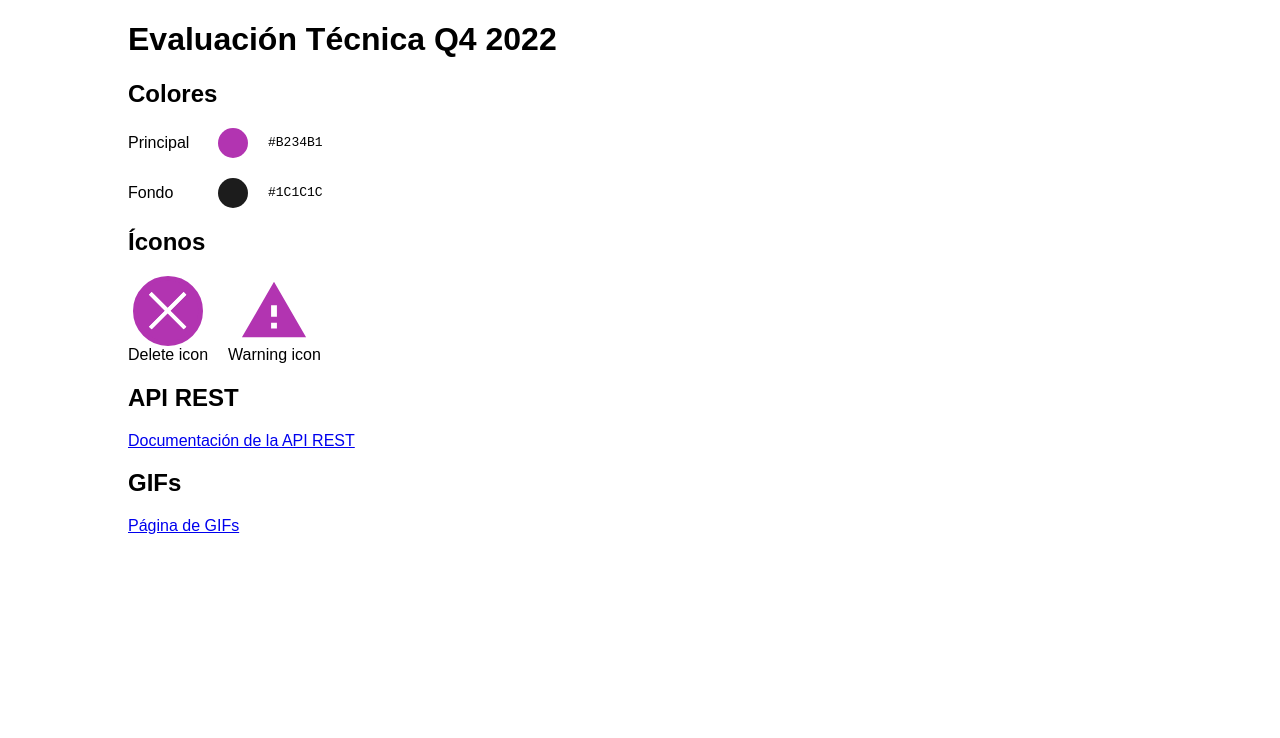
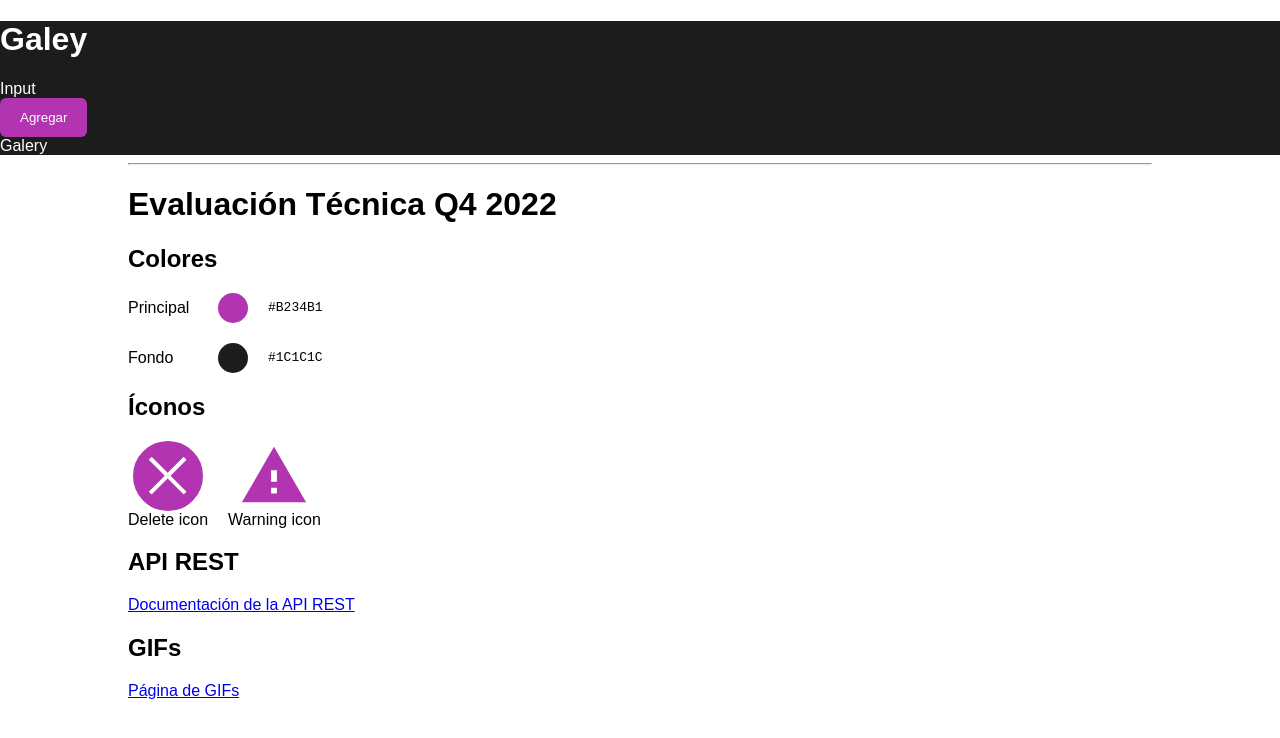
Before and after one commit to bjuanacio/evaluacion-Q4-2022, a React (Create React App) app: page / in a window 1280 px wide. Shown: the top 738 px of the page. Built offline with nearby package versions, Linux system fonts and the light colour scheme.

Commit message:
Develop Button

```diff
--- a/src/app.tsx
+++ b/src/app.tsx
@@ -2,10 +2,15 @@ import DeleteIcon from "./assets/delete-icon.svg";
 import WarningIcon from "./assets/warning-icon.svg";
 
 import "./app.scss";
+import Galery from "./components/page/galery/galery";
 
 const App = () => {
   return (
+    <>
+      <Galery />
       <div className="app">
+        <div></div>
+        <hr />
         <h1>Evaluación Técnica Q4 2022</h1>
         <section>
           <h2>Colores</h2>
@@ -58,6 +63,7 @@ const App = () => {
           </div>
         </section>
       </div>
+    </>
   );
 };
 
--- /dev/null
+++ b/src/components/atoms/button/button.scss
@@ -0,0 +1,26 @@
+.button {
+  background-color: var(--main);
+  border: none;
+  border-radius: 6px;
+  padding: 12px 20px;
+  color: #ffff;
+  cursor: pointer;
+  transition: all 0.2s;
+
+  &:hover {
+    opacity: 0.1;
+  }
+
+  &--circle {
+    padding: 0px;
+    border-radius: 50%;
+    width: 30px;
+    height: 30px;
+  }
+
+  &--secondary {
+    color: var(--main);
+    background-color: #ffff;
+    border: 2px solid var(--main);
+  }
+}
--- /dev/null
+++ b/src/components/atoms/button/button.tsx
@@ -0,0 +1,28 @@
+import { FC, ReactNode } from "react";
+import "./button.scss";
+
+interface ButtonProps {
+  children: ReactNode;
+  isCircle?: boolean;
+  type?: "primary" | "secondary";
+  onClick: () => void;
+}
+
+const Button: FC<ButtonProps> = ({
+  children,
+  isCircle,
+  type = "primary",
+  onClick,
+}) => {
+  let buttonClasses = "button";
+  if (isCircle) buttonClasses += " button--circle";
+  if (type === "secondary") buttonClasses += " button--secondary";
+
+  return (
+    <button className={buttonClasses} onClick={onClick}>
+      {children}
+    </button>
+  );
+};
+
+export default Button;
--- /dev/null
+++ b/src/components/page/galery/galery.scss
@@ -0,0 +1,4 @@
+.galery {
+  background-color: var(--background);
+  color: #ffff;
+}
--- /dev/null
+++ b/src/components/page/galery/galery.tsx
@@ -0,0 +1,17 @@
+import Button from "../../atoms/button/button";
+import "./galery.scss"
+
+function Galery() {
+  return (
+    <div className="galery">
+      <h1>Galey</h1>
+      <section>
+        <div>Input</div>
+        <Button onClick={() => {}}>Agregar</Button>
+      </section>
+      <section>Galery</section>
+    </div>
+  );
+}
+
+export default Galery;
```
Also changed, not shown: 1 other file (tests, documents, lock files or other folders). Lines whose indentation alone changed are shown as unchanged.
